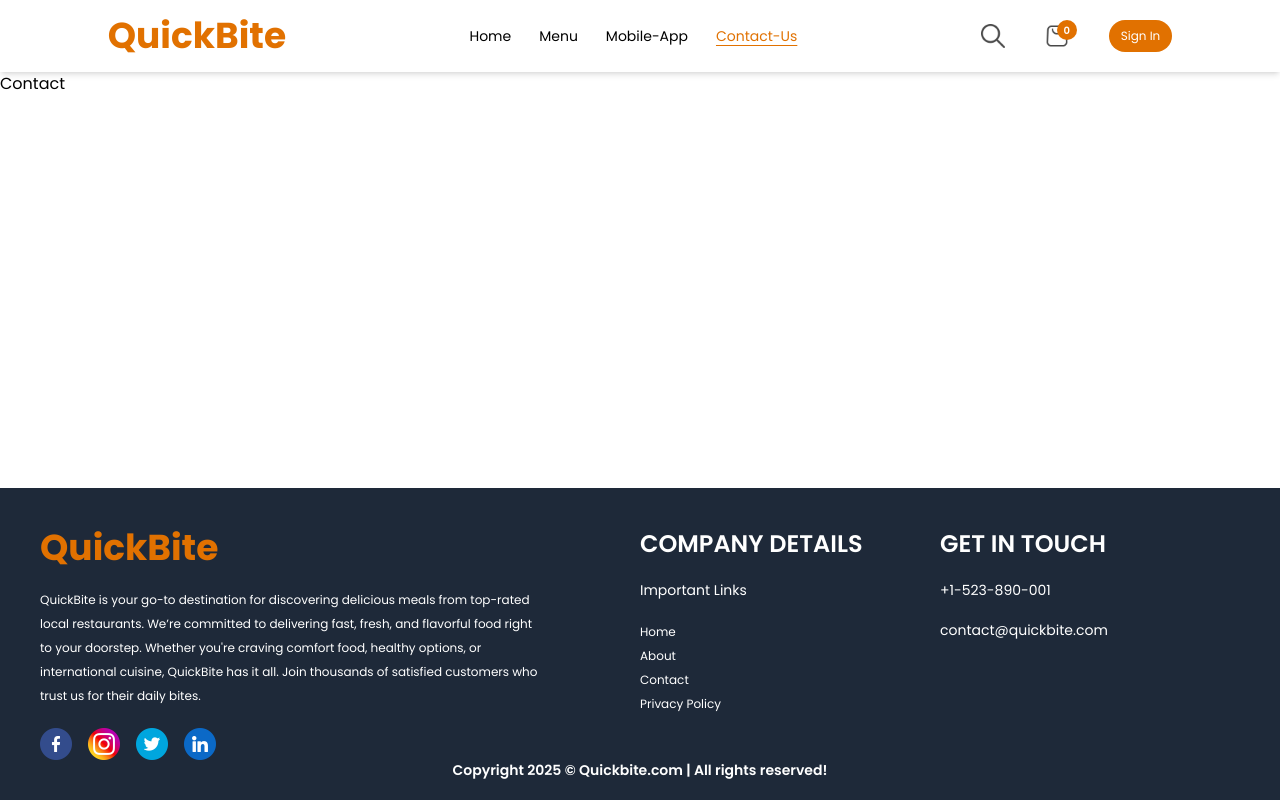
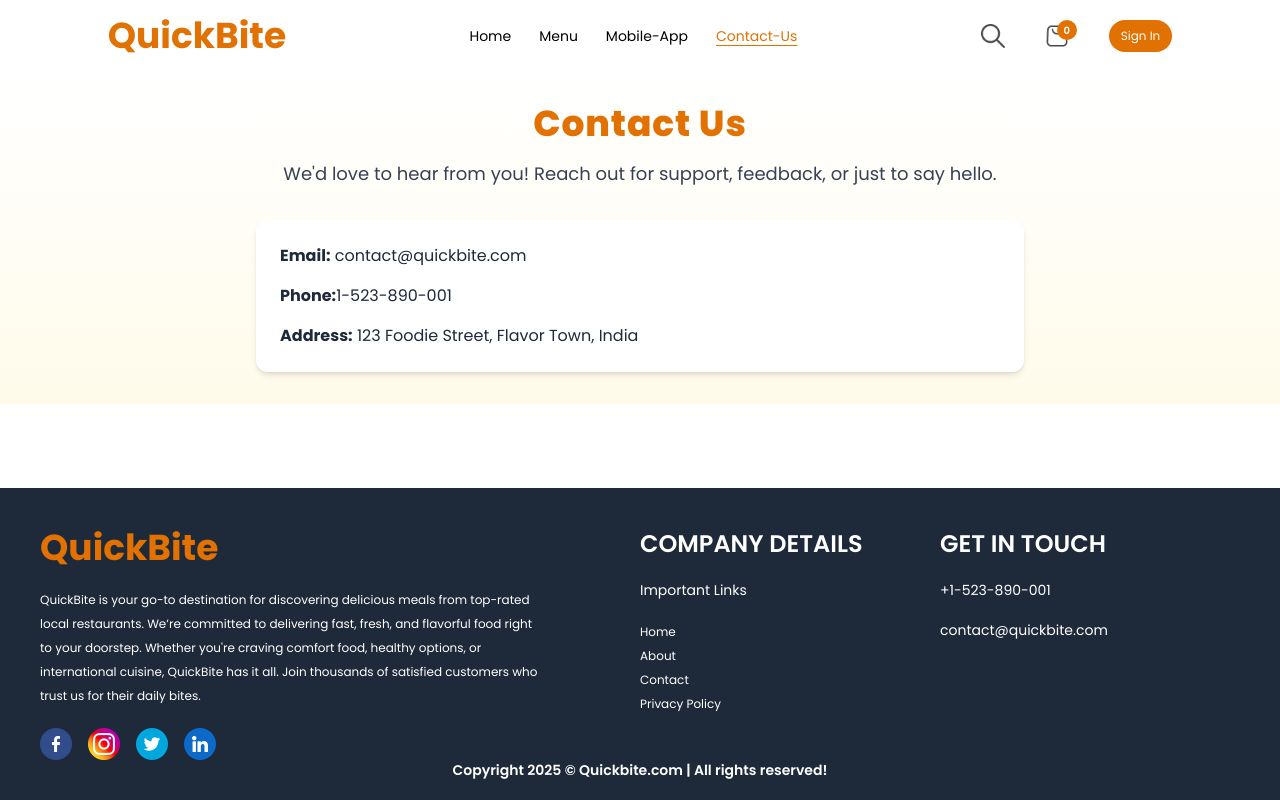
Before and after one commit to Sushma0204/FoodDelivery, a React (Vite) app in the folder Frontend/: page /contact-us in a window 1280 px wide. Built offline with nearby package versions, Linux system fonts and the light colour scheme; no server answers.

Commit message:
Update Contact.jsx

```diff
--- a/Frontend/src/pages/Contact.jsx
+++ b/Frontend/src/pages/Contact.jsx
@@ -2,7 +2,19 @@ import React from 'react'
 
 const Contact = () => {
   return (
-    <div>Contact</div>
+    <section className="p-8 bg-gradient-to-b from-white to-amber-50">
+      <div className="max-w-3xl mx-auto text-center">
+        <h2 className="text-4xl font-extrabold text-amber-600 mb-4 tracking-wide">Contact Us</h2>
+        <p className="text-lg text-gray-700 mb-8">
+          We'd love to hear from you! Reach out for support, feedback, or just to say hello.
+        </p>
+        <div className="bg-white rounded-xl shadow-md p-6 text-left space-y-4">
+          <p className="text-gray-800"><strong>Email:</strong> contact@quickbite.com</p>
+          <p className="text-gray-800"><strong>Phone:</strong>1-523-890-001</p>
+          <p className="text-gray-800"><strong>Address:</strong> 123 Foodie Street, Flavor Town, India</p>
+        </div>
+      </div>
+    </section>
   )
 }
 
```
